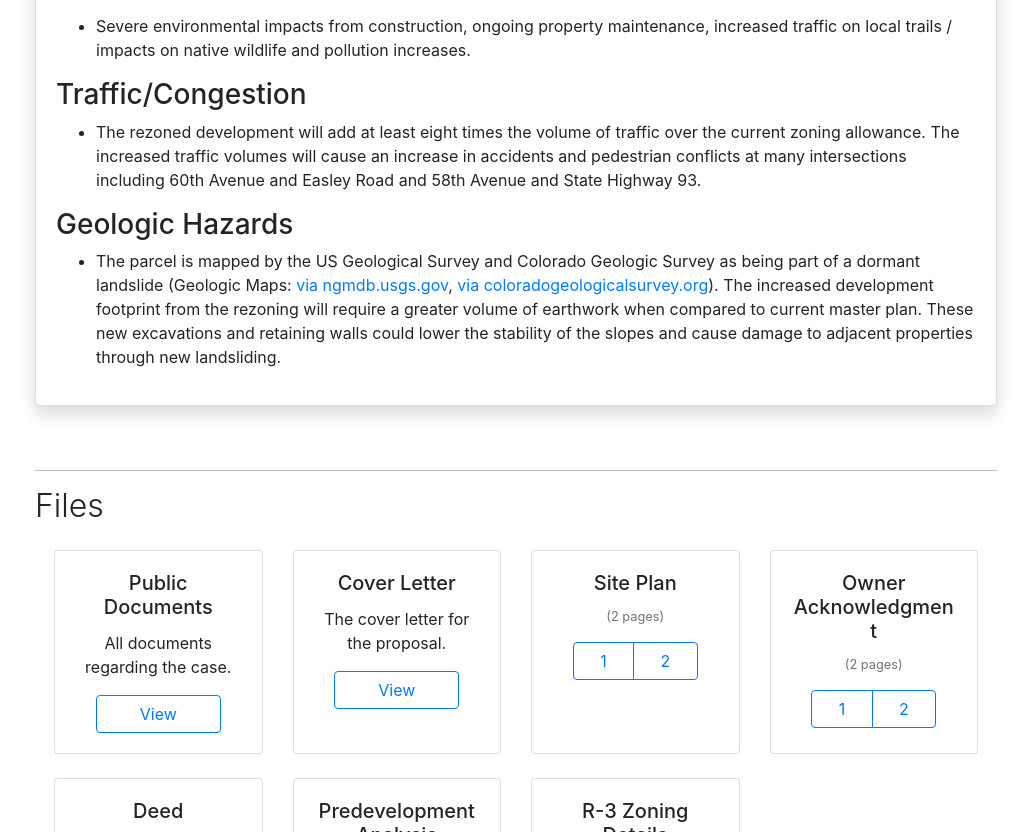
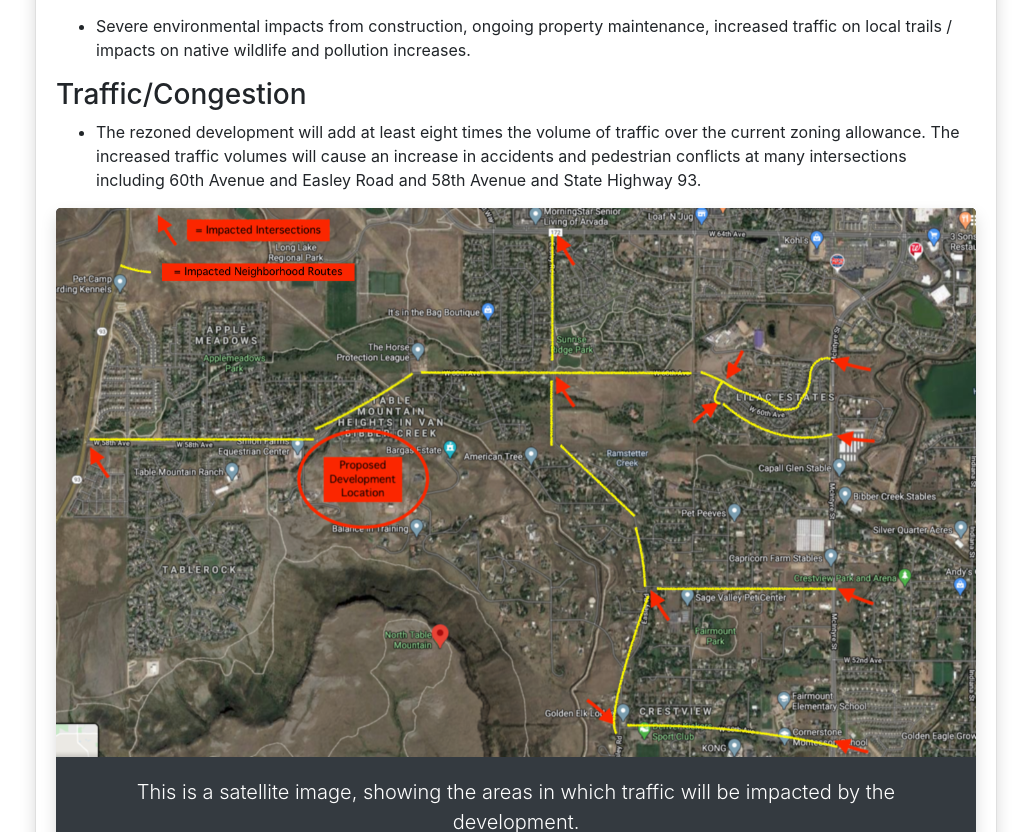
Before and after one commit to nathangetz/NoRezoneNTM, a PHP site: page / in a window 1280 px wide. Shown: the part 5668-6500 px from the top of the page, without its empty margins (124-1155 px from the left). Run offline with PHP 8.4, Linux system fonts and the light colour scheme; some libraries are stand-ins or nearby versions.

Commit message:
Fixed incorrect info

```diff
--- a/index.php
+++ b/index.php
@@ -118,6 +118,12 @@ if (isset($_SESSION['message']) && $_SESSION['message'])
                 <ul>
                     <li><p>The rezoned development will add at least eight times the volume of traffic over the current zoning allowance.  The increased traffic volumes will cause an increase in accidents and pedestrian conflicts at many intersections including 60th Avenue and Easley Road and 58th Avenue and State Highway 93.</p></li>
                 </ul>
+                <div class="card text-center bg-dark text-white mb-4 mx-auto shadow border-0 rounded-lg overflow-hidden user-select-none cursor-default">
+                    <img src="images/NTM Traffic.png" class="card-img-top" alt="satellite image marked up showing development plan" style="width: 100%; object-fit: contain;">
+                    <div class="card-body">
+                        <p class="card-text lead">This is a satellite image, showing the areas in which traffic will be impacted by the development.</p>
+                    </div>
+                </div>
                 <h3>Geologic Hazards</h3>
                 <ul>
                     <li><p>The parcel is mapped by the US Geological Survey and Colorado Geologic Survey as being part of a dormant landslide (Geologic Maps: <a href="https://ngmdb.usgs.gov/Prodesc/proddesc_9511.htm">via ngmdb.usgs.gov</a>, <a href="https://coloradogeologicalsurvey.org/publications/landslide-susceptibility-jefferson-colorado/">via coloradogeologicalsurvey.org</a>). The increased development footprint from the rezoning will require a greater volume of earthwork when compared to current master plan. These new excavations and retaining walls could lower the stability of the slopes and cause damage to adjacent properties through new landsliding.</p></li>
@@ -213,7 +219,7 @@ if (isset($_SESSION['message']) && $_SESSION['message'])
             <div class="card">
                 <div class="card-body">
                     <h4 class="card-title">Libby Szabo</h4>
-                    <p class="card-text"><a href="mailto:lsabo@jeffco.us">lsabo@jeffco.us</a></p>
+                    <p class="card-text"><a href="mailto:libby@libbyszabo.com">libby@libbyszabo.com</a></p>
                     <p class="card-text">303-271-6511</p>
                     <p class="card-text"><small class="text-muted">UP FOR RE-ELECTION 2020</small></p>
                 </div>
@@ -245,11 +251,11 @@ if (isset($_SESSION['message']) && $_SESSION['message'])
         <h5 class="card-text font-weight-light">To get involved and receive updates, please email: <a href="mailto:weareNTM@gmail.com">weareNTM@gmail.com</a></h5>
     </div>
 </div>
+<div class="card shadow mt-5">
+    <div class="card-body">
+        <h3 class="card-title font-weight-light">Mission Statement</h3>
+        <h5 class="card-text font-weight-light">We Are NTM is a grassroots community project that aims to protect the neighborhoods, environment, infrastructure and recreational value of North Table Mountain against a developer requested rezoning that would create precedent for the erection of large scale multifamily apartment complexes on many flanks of the popular Jefferson County park.</h5>
+    </div>
+</div>
 
-<div class="card text-center bg-dark text-white my-5 mx-auto shadow border-0 rounded-lg overflow-hidden user-select-none cursor-default">
-        <img src="images/development.png" class="card-img-top" alt="satellite image marked up showing development plan" style="width: 100%; object-fit: contain;">
-        <div class="card-body">
-            <p class="card-text lead">This is a satellite image, with an overlay outlining the area that the development will take up.</p>
-        </div>
-    </div>
 <?php include_once('footer.php'); ?>
```
Also changed, not shown: images/ImgResponsive_Placeholder.png (deleted), images/NTM Traffic.png (added), 1 other file.
